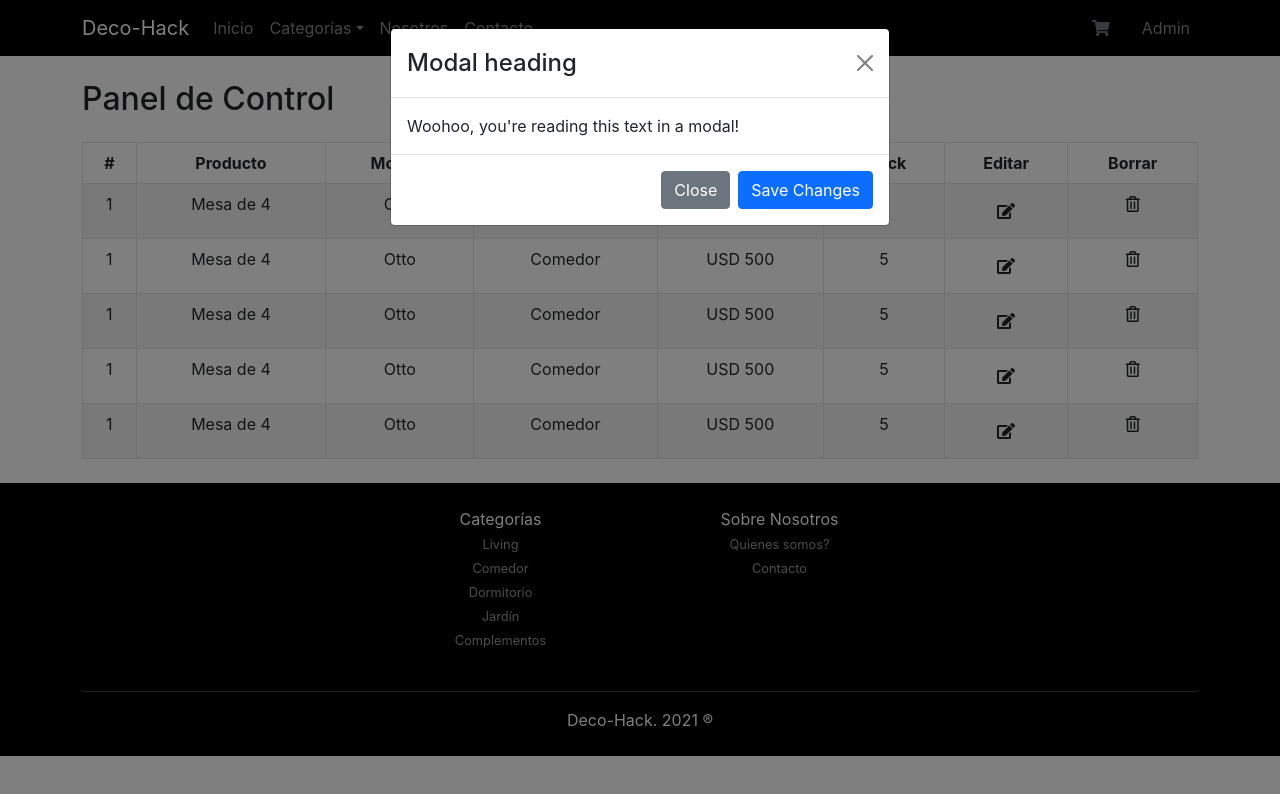
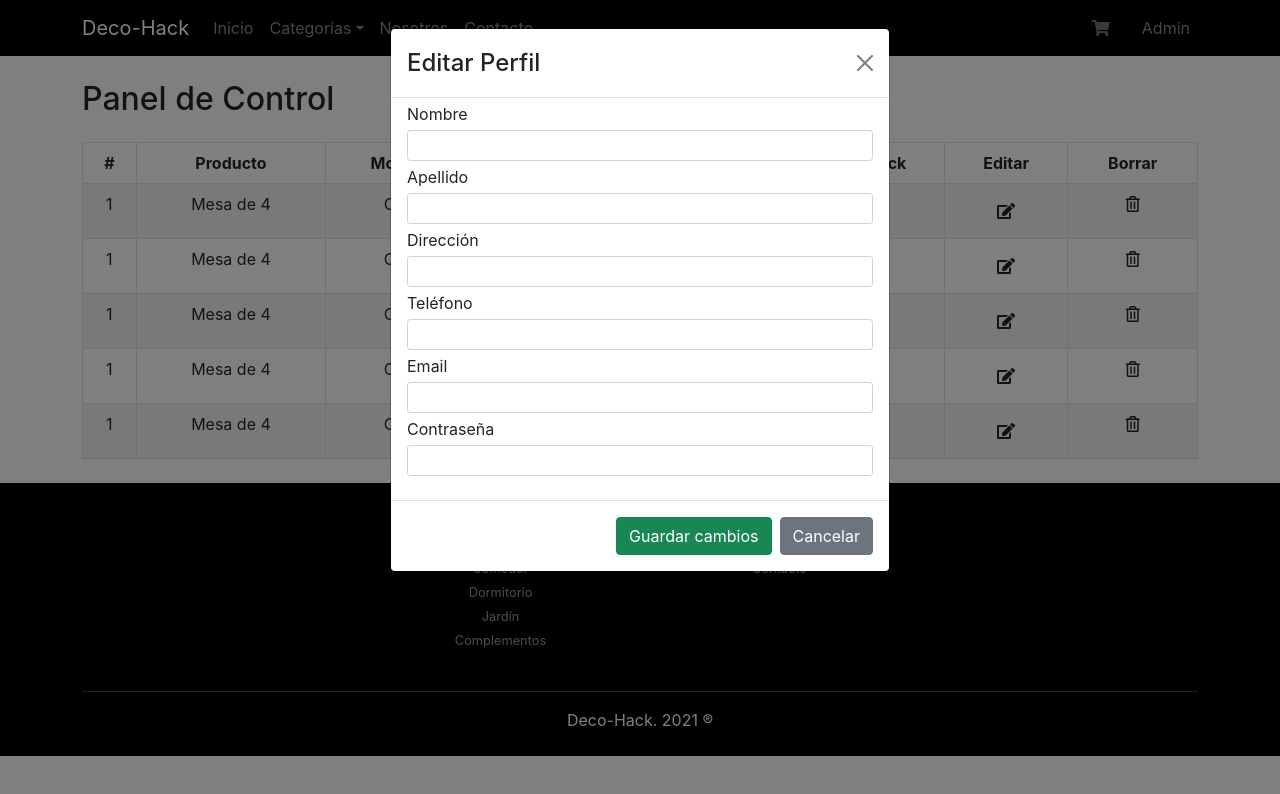
Before and after one commit to noelreissig/ecommerce-front, a React (Create React App) app: page /admin in a window 1280 px wide. Both pictures are taken after a click on the button 1006 px from the left and 211 px from the top of the page. Shown: the top 794 px of the page. Built offline with nearby package versions, Linux system fonts and the light colour scheme; a web font is replaced by a local one.

Commit message:
Modal Admin

```diff
--- a/src/components/admin/ModalAdmin.jsx
+++ b/src/components/admin/ModalAdmin.jsx
@@ -1,5 +1,5 @@
 import React from "react";
-import { Modal, Button } from "react-bootstrap";
+import { Modal, Button, Form } from "react-bootstrap";
 import { useState } from "react";
 
 function ModalAdmin() {
@@ -16,15 +16,39 @@ function ModalAdmin() {
 
         <Modal show={show} onHide={handleClose}>
           <Modal.Header closeButton>
-            <Modal.Title>Modal heading</Modal.Title>
+            <Modal.Title>Editar Perfil</Modal.Title>
           </Modal.Header>
-          <Modal.Body>Woohoo, you're reading this text in a modal!</Modal.Body>
+          <Form.Group className=" mx-3 " controlId="formBasicText">
+            <Form.Label className="my-1">Nombre</Form.Label>
+            <Form.Control size="sm" type="name" />
+          </Form.Group>
+          <Form.Group className=" mx-3 " controlId="formBasicText">
+            <Form.Label className="my-1">Apellido</Form.Label>
+            <Form.Control size="sm" type="name" />
+          </Form.Group>
+          <Form.Group className=" mx-3" controlId="formBasicText">
+            <Form.Label className="my-1">Dirección</Form.Label>
+            <Form.Control size="sm" type="text" />
+          </Form.Group>
+          <Form.Group className=" mx-3" controlId="formBasicNumber">
+            <Form.Label className="my-1">Teléfono</Form.Label>
+            <Form.Control size="sm" type="number" />
+          </Form.Group>
+          <Form.Group className=" mx-3" controlId="formBasicEmail">
+            <Form.Label className="my-1">Email</Form.Label>
+            <Form.Control size="sm" type="email" />
+          </Form.Group>
+          <Form.Group className="mb-4 mx-3" controlId="formBasicPassword">
+            <Form.Label className="my-1">Contraseña</Form.Label>
+            <Form.Control size="sm" type="password" />
+          </Form.Group>
+
           <Modal.Footer>
+            <Button variant="success" onClick={handleClose}>
+              Guardar cambios
+            </Button>
             <Button variant="secondary" onClick={handleClose}>
-              Close
-            </Button>
-            <Button variant="primary" onClick={handleClose}>
-              Save Changes
+              Cancelar
             </Button>
           </Modal.Footer>
         </Modal>
```
